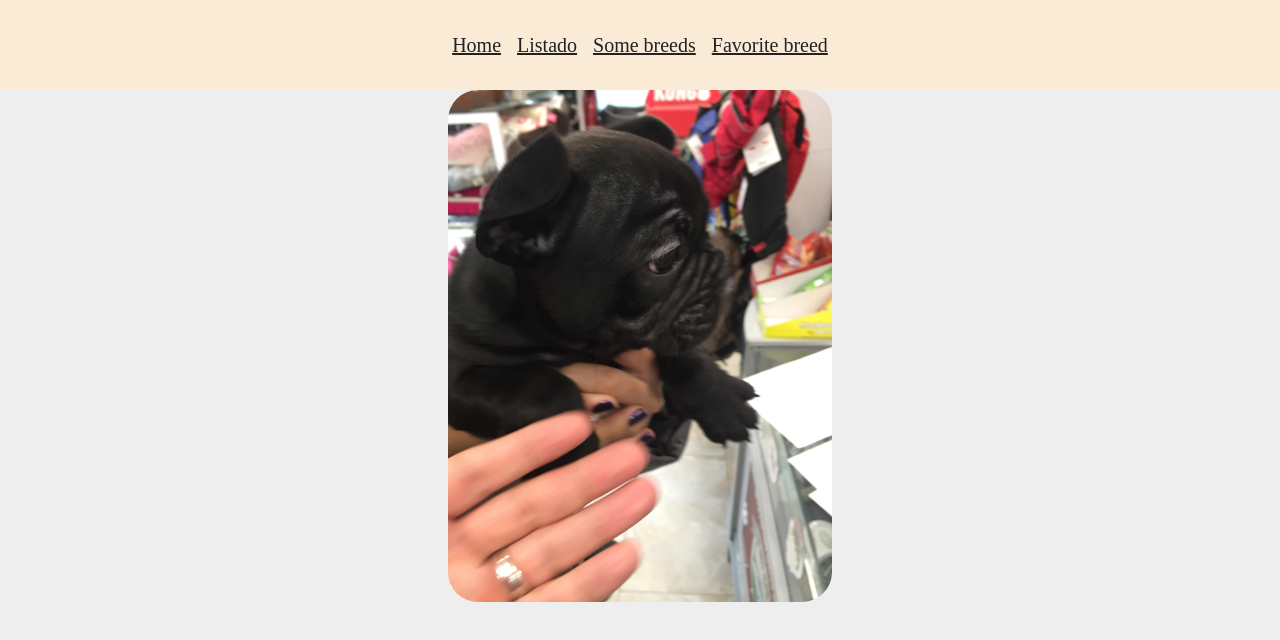
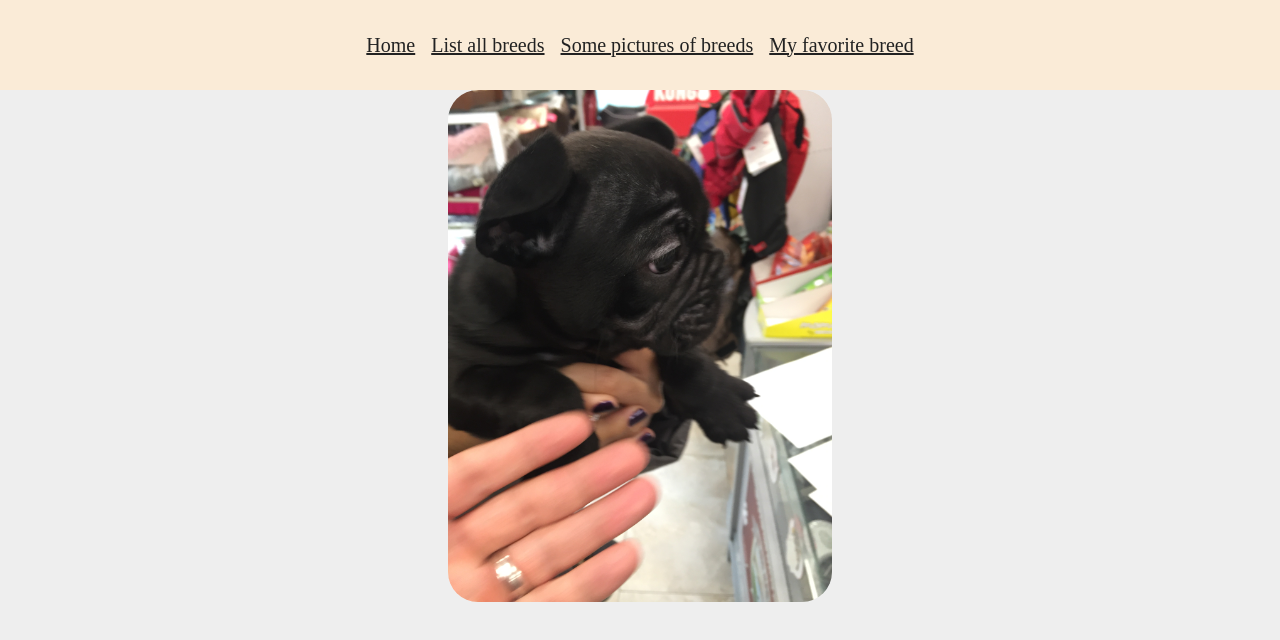
Before and after one commit to VittoAdesso/upgrade-REACT-apiDog, a React (Create React App) app: page / in a window 1280 px wide. Shown: the top 640 px of the page. Built offline with nearby package versions, Linux system fonts and the light colour scheme; no server answers.

Commit message:
Some changes

```diff
--- a/src/App.jsx
+++ b/src/App.jsx
@@ -51,7 +51,6 @@ function App() {
         <Route path="/breeds" element={ <div> <ImagesDogs  /> </div>} />
         <Route path="/favorite" element={  <img src={ negro2 } alt="Negro2" /> } />
 
-
       </Routes>
       </>
   );
--- a/src/components/Dogs/DogsSelect.jsx
+++ b/src/components/Dogs/DogsSelect.jsx
@@ -39,6 +39,7 @@ const DogsSelect = ( { updateDogImage }) => {
 
           {/* mapeo el array de objetos, que quiero que me devuelva resultados por cada vuelta  */}
           {/* recuerda que estoy mapeando el valor de breeds, y cuando entra en el array de objetos, siempre llamo breeds. su isElementOfType. Ojo! Recuerda ponerl la key, que será lo que le diferenciará del resto de selecciones   */}
+
           { breeds.map(breed => (
           <option value={breed.id} key={breed.id} >
               {breed.name}
@@ -46,6 +47,7 @@ const DogsSelect = ( { updateDogImage }) => {
           ))}
 
         </select>
+
     </>
     )
   }
--- a/src/components/NavBar/NavBar.jsx
+++ b/src/components/NavBar/NavBar.jsx
@@ -19,15 +19,15 @@ const NavBar = () => {
           </Link>
 
           <Link className="nav-bar__link" to="/select">
-            Listado
+            List all breeds
           </Link>
 
           <Link className="nav-bar__link" to="/breeds">
-            Some breeds
+            Some pictures of breeds
           </Link>
 
           <Link className="nav-bar__link" to="/favorite">
-            Favorite breed
+            My favorite breed
           </Link>
 
       </div>
```
Lines whose indentation alone changed are shown as unchanged.
